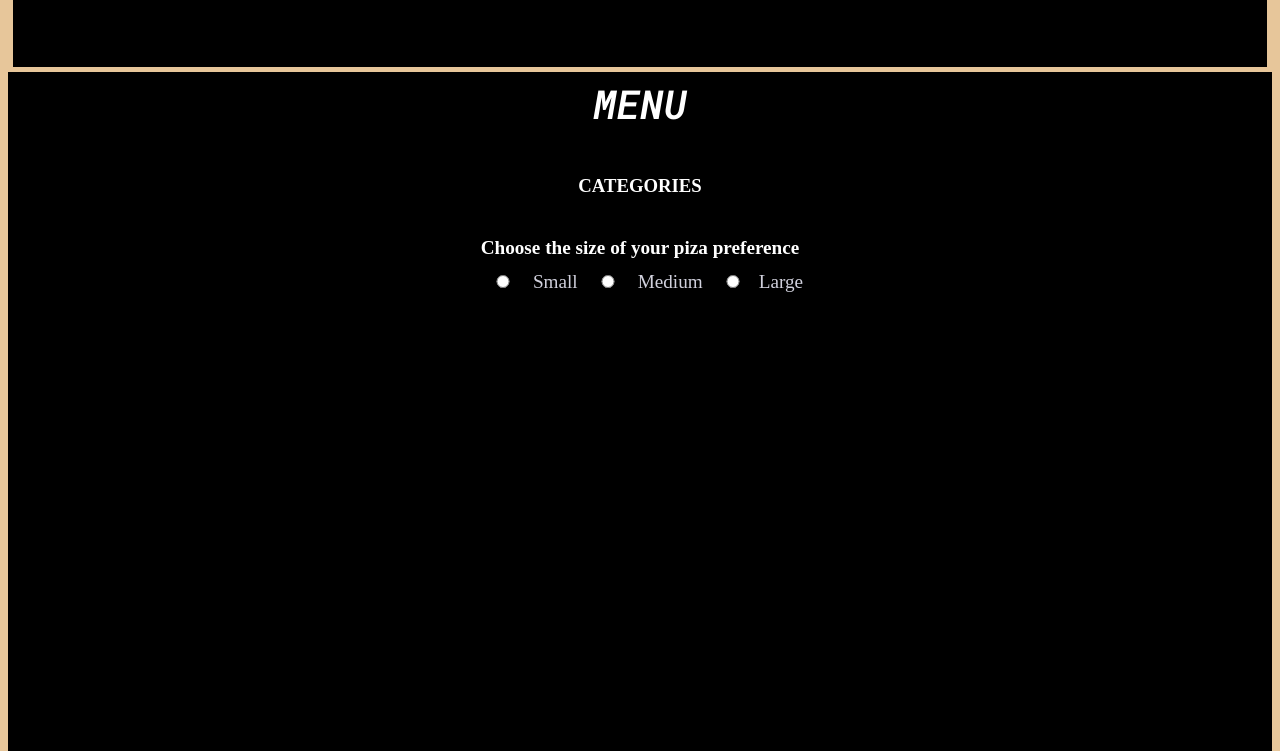
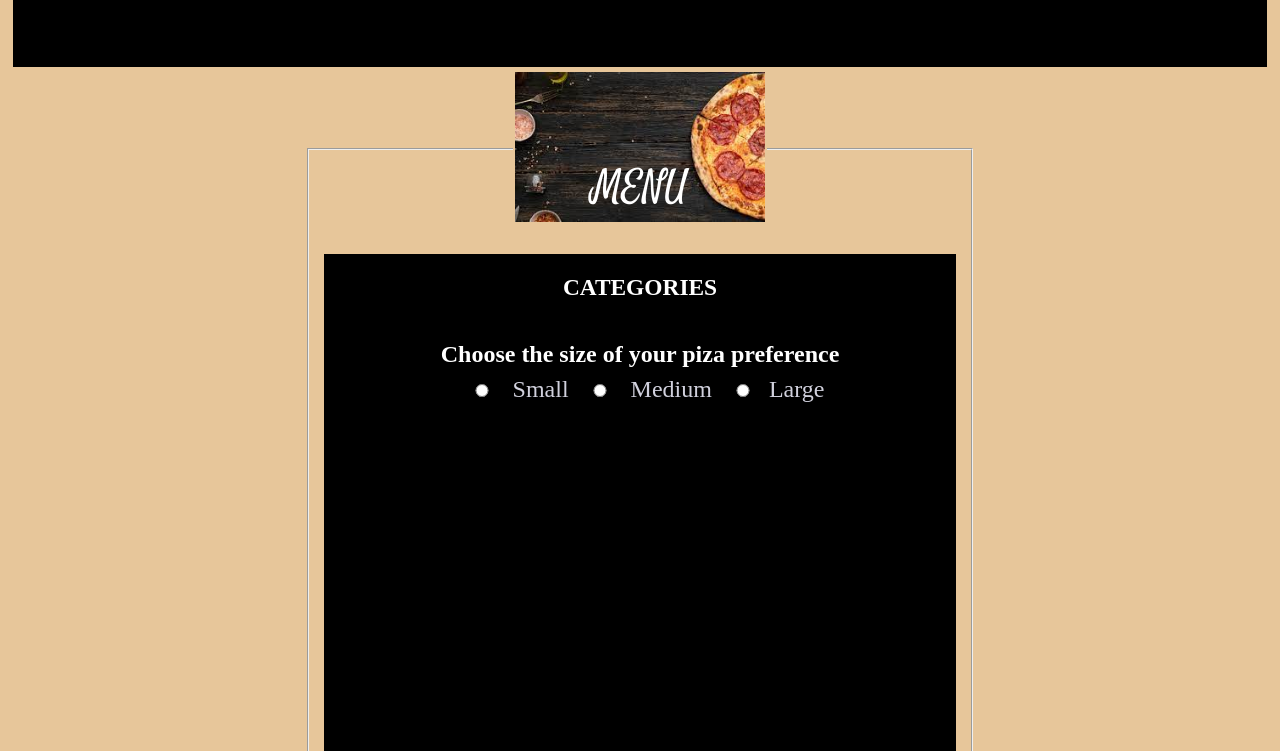
Before and after one commit to catherineotondi/KATERINA-PIZZA-SHOP, a plain HTML site: page index.html in a window 1280 px wide. Shown: the part 1469-2220 px from the top of the page. Drawn offline with nearby package versions, Linux system fonts and the light colour scheme.

Commit message:
adde form  and feildset tags in the index file
added the legend tag in the index file

added css tyles in the stylesheet file with respect to the form, fieldset and legend t ag created

```diff
--- a/css/stylesheet.css
+++ b/css/stylesheet.css
@@ -117,6 +117,26 @@ input[type=radio]{
     font-size: larger;
     font-weight: bolder;
 }
+fieldset{
+    width: 50%;
+    text-align: center;
+    font-size: 20px;
+    margin: auto;
+
+}
+legend{
+    position: relative;
+}
+.overlay p{
+position: absolute;
+top: 50%;
+left: 50%;
+transform: translate(-50%, -50%);
+color: white;
+font-size: 40px;
+font-family: 'Satisfy', cursive;
+}
+
 input[type=submit]{
     background-color: rgb(158, 158, 152);
     width: 100px;
--- a/index.html
+++ b/index.html
@@ -48,16 +48,26 @@
 
        <!-- menu section  begins -->
 <section id="menu">
+    <form>
+        <fieldset>
+            <legend>
+                <img src="img/pizz.jpeg" width="250px" height="150px">
+                <div class="overlay">
+                    <p>MENU</p>
+                </div>
+            </legend>
             <div class="menu">
-        <h1>MENU</h1>
+                <!-- <h1>MENU</h1> -->
                 <H3>CATEGORIES</H3>
                  <label><span class="instructiontext">Choose the size of your piza preference</span></label><br>
                  <label><input type="radio" name="size" value="small" id="small" required> <span class="radiotext">Small</span></label>
                  <label><input type="radio" name="size" value="medium" id="medium" > <span class="radiotext">Medium</span></label>
                  <label><input type="radio" name="size" value="large" id="Large" ><span class="radiotext">Large</span></label>
+                 </div>
 
+        </fieldset>
 
-    </div>
+    </form>
 
 
 </section>
```
Lines whose indentation alone changed are shown as unchanged.
